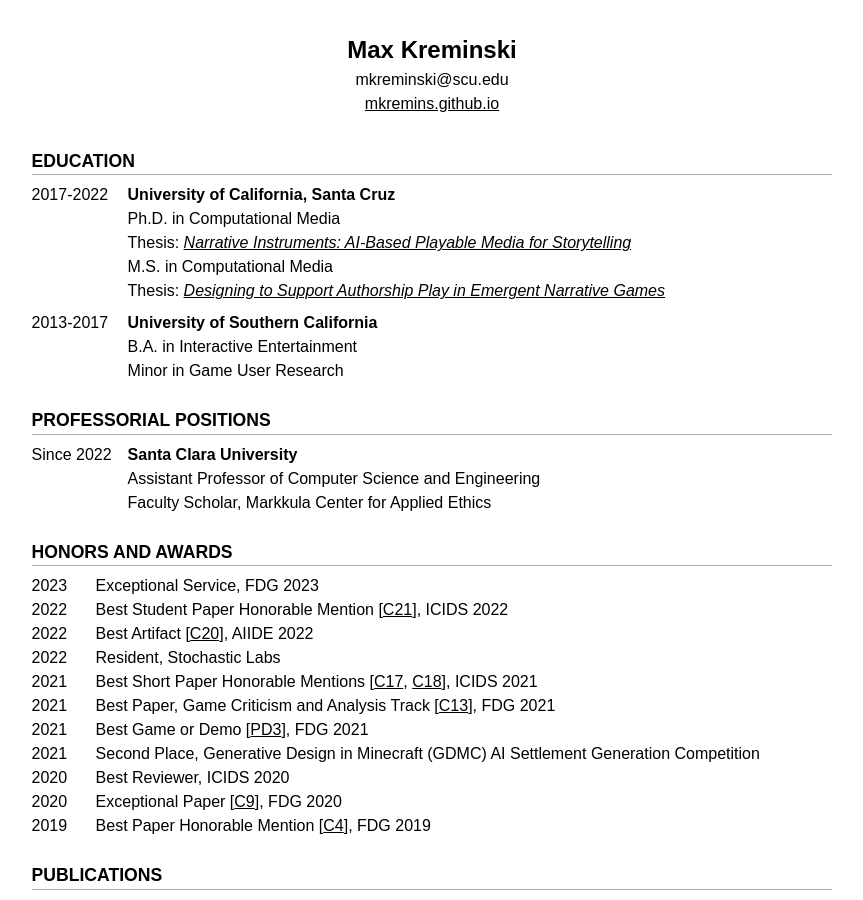
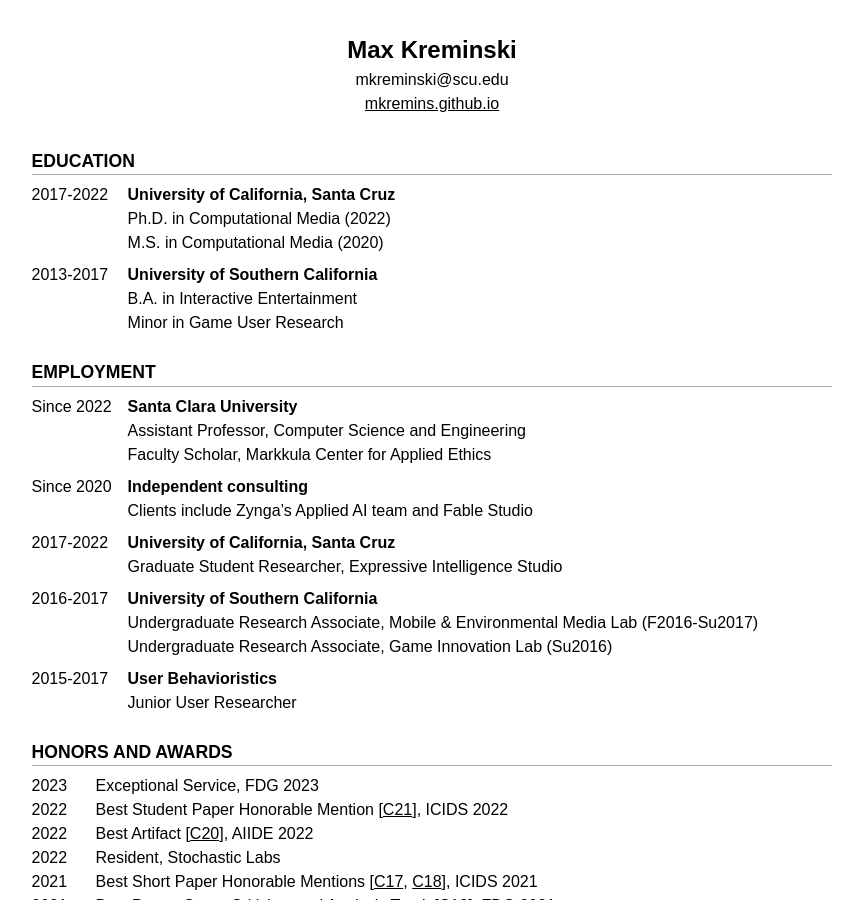
Before and after one commit to mkremins/mkremins.github.io, a Jekyll site: the page built from cv/index.html, in a window 1280 px wide and 900 px high. Shown: the whole window, without its empty margins (208-1071 px from the left). Built offline with Jekyll 4.4.1, drawn with Linux system fonts in a browser that asks for light colours; some web fonts are replaced; some of the changed text lies outside the part shown.

Commit message:
Refactor education and employment sections of CV
- Split thesis/dissertation info out to publications section
- Merge 'professorial positions' and 'other positions'
- Clean up 'other positions' (don't need descriptions of duties)
- Add employment entry for EIS GSR position 2017-2022

```diff
--- a/cv/index.html
+++ b/cv/index.html
@@ -77,10 +77,9 @@ layout: null
       <div class="dated-entry">
         <div class="dated-date">2017-2022</div>
         <div class="dated-content"><strong>University of California, Santa Cruz</strong><br>
-        Ph.D. in Computational Media<br>
-        Thesis: <em><a href="https://escholarship.org/uc/item/4vj649w6">Narrative Instruments: AI-Based Playable Media for Storytelling</a></em><br>
-        M.S. in Computational Media<br>
-        Thesis: <em><a href="https://escholarship.org/uc/item/47n0221v">Designing to Support Authorship Play in Emergent Narrative Games</a></em></div>
+        Ph.D. in Computational Media (2022)<br>
+        M.S. in Computational Media (2020)
+      </div>
       </div>
       <div class="dated-entry">
         <div class="dated-date">2013-2017</div>
@@ -89,12 +88,28 @@ layout: null
         Minor in Game User Research</div>
       </div>
     </section>
-    <section id="professorial-positions" class="wide-left-column">
-      <h2>Professorial Positions</h2>
+    <section id="employment" class="wide-left-column">
+      <h2>Employment</h2>
       <div class="dated-entry">
         <div class="dated-date">Since 2022</div>
-        <div class="dated-content"><strong>Santa Clara University</strong><br>Assistant Professor of Computer Science and Engineering<br>Faculty Scholar, Markkula Center for Applied Ethics
+        <div class="dated-content"><strong>Santa Clara University</strong><br>Assistant Professor, Computer Science and Engineering<br>Faculty Scholar, Markkula Center for Applied Ethics
         </div>
+      </div>
+      <div class="dated-entry">
+        <div class="dated-date">Since 2020</div>
+        <div class="dated-content"><strong>Independent consulting</strong><br>Clients include Zynga’s Applied AI team and Fable Studio</div>
+      </div>
+      <div class="dated-entry">
+        <div class="dated-date">2017-2022</div>
+        <div class="dated-content"><strong>University of California, Santa Cruz</strong><br>Graduate Student Researcher, Expressive Intelligence Studio</div>
+      </div>
+      <div class="dated-entry">
+        <div class="dated-date">2016-2017</div>
+        <div class="dated-content"><strong>University of Southern California</strong><br>Undergraduate Research Associate, Mobile & Environmental Media Lab (F2016-Su2017)<br>Undergraduate Research Associate, Game Innovation Lab (Su2016)</div>
+      </div>
+      <div class="dated-entry">
+        <div class="dated-date">2015-2017</div>
+        <div class="dated-content"><strong>User Behavioristics</strong><br>Junior User Researcher</div>
       </div>
     </section>
     <section id="awards">
@@ -166,6 +181,8 @@ layout: null
       {%- include cvpubs.html pubtype="pe_or_demo" pubprefix="PD" -%}
       <h3>Doctoral Consortia</h3>
       {%- include cvpubs.html pubtype="doctoral_consortium" pubprefix="DC" -%}
+      <h3>Theses and Dissertations</h3>
+      {%- include cvpubs.html pubtype="thesis" pubprefix="TD" -%}
     </section>
     <section id="external-fundraising" class="wide-left-column">
       <h2>External Fundraising</h2>
@@ -383,31 +400,6 @@ layout: null
         <div class="dated-content">Megna Anand; Anish Kashyap; Daniel Man; Akhil Vemuri. Students contributed to the development of <em>Diarytown</em>, an AI-based game described as a case study in my ICIDS 2019 paper, “Felt: A Simple Story Sifter” [<a href="#C6">C6</a>].</div>
       </div>
     </section>
-    <section id="employment" class="wide-left-column">
-      <h2>Other Positions</h2>
-      <div class="dated-entry">
-        <div class="dated-date">Since 2020</div>
-        <div class="dated-content">Independent consulting. Clients include Zynga’s Applied AI team and Fable Studio.</div>
-      </div>
-      <!--
-      <div class="dated-entry">
-        <div class="dated-date">2019</div>
-        <div class="dated-content">Research Mentor, UCSC Science Internship Program. Mentored high school students working on computational media research projects.</div>
-      </div>
-      -->
-      <div class="dated-entry">
-        <div class="dated-date">2016-2017</div>
-        <div class="dated-content">Undergraduate Research Associate, USC Mobile & Environmental Media Lab. Design, rapid prototyping, and development of VR and AR experiences with Unity, C#, and SteamVR.</div>
-      </div>
-      <div class="dated-entry">
-        <div class="dated-date">2015-2017</div>
-        <div class="dated-content">Junior User Researcher, User Behavioristics. User research consulting; qualitative and quantitative analysis of user behavior in mobile and VR games and apps.</div>
-      </div>
-      <div class="dated-entry">
-        <div class="dated-date"><!--Summer-->2016</div>
-        <div class="dated-content">Undergraduate Research Associate, USC Game Innovation Lab. Python scripting and data analysis to provide insights on player behavior in <em>Mission: Admission</em>, an educational game about college admissions for high school students.</div>
-      </div>
-    </section>
     <section id="service" class="wide-left-column">
       <h2>Service</h2>
       <h3>Conference Organization</h3>
```
Also changed, not shown: _data/publications.json (+18 -0 lines).
